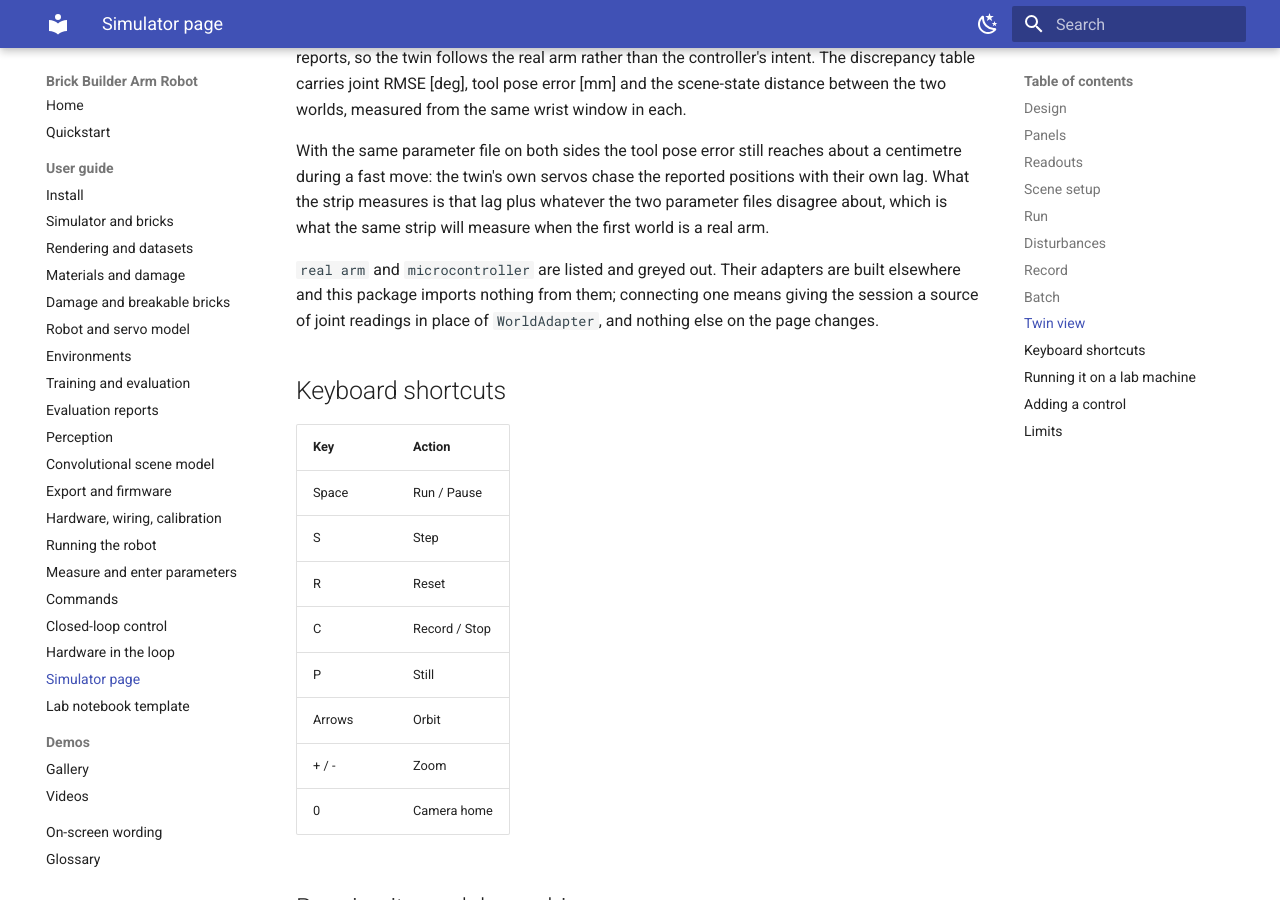
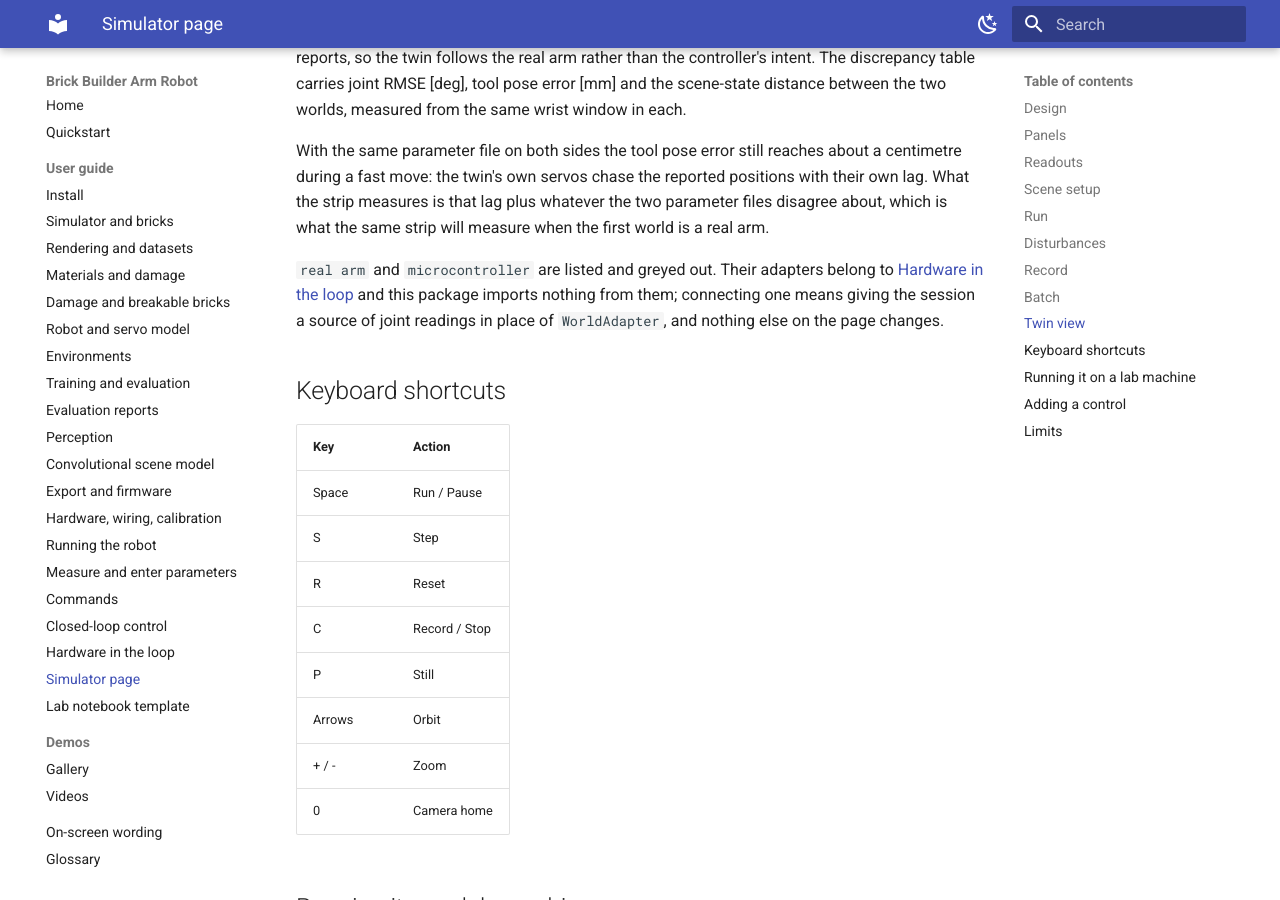
Before and after one commit to k-h-nunn/brick-builder-arm-robot, an MkDocs documentation site: the page built from docs/guide/14-simulator-gui.md, in a window 1280 px wide and 900 px high, scrolled down 5192 px. Built offline with MkDocs 1.6.1 and Material for MkDocs 9.7.7, drawn with Linux system fonts in a browser that asks for light colours.

Commit message:
Point the simulator page's greyed modes at the hardware-in-the-loop page
Co-Authored-By: Claude Fable 5.1 <noreply@anthropic.com>
Claude-Session: https://claude.ai/code/session_01RzBd2B5zzgQYF7MiXKsWuw

```diff
--- a/docs/guide/14-simulator-gui.md
+++ b/docs/guide/14-simulator-gui.md
@@ -164,9 +164,10 @@ during a fast move: the twin's own servos chase the reported positions with thei
 the strip measures is that lag plus whatever the two parameter files disagree about, which is
 what the same strip will measure when the first world is a real arm.
 
-`real arm` and `microcontroller` are listed and greyed out. Their adapters are built elsewhere and
-this package imports nothing from them; connecting one means giving the session a source of joint
-readings in place of `WorldAdapter`, and nothing else on the page changes.
+`real arm` and `microcontroller` are listed and greyed out. Their adapters belong to
+[Hardware in the loop](13-hardware-in-the-loop.md) and this package imports nothing from them;
+connecting one means giving the session a source of joint readings in place of `WorldAdapter`,
+and nothing else on the page changes.
 
 ## Keyboard shortcuts
 
```
